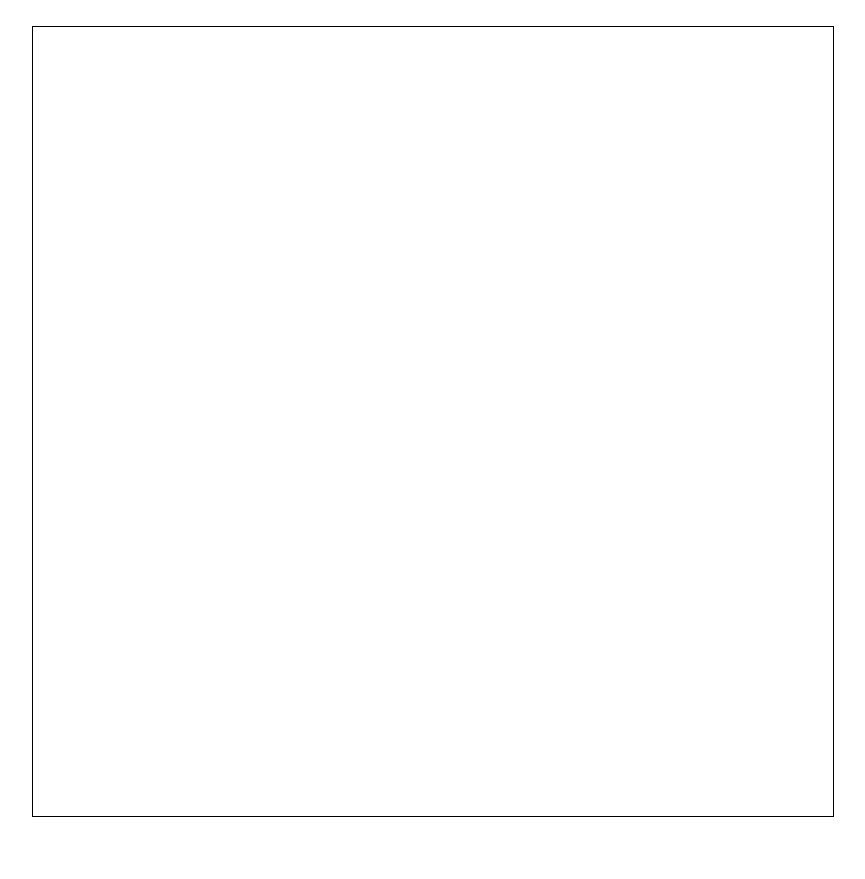
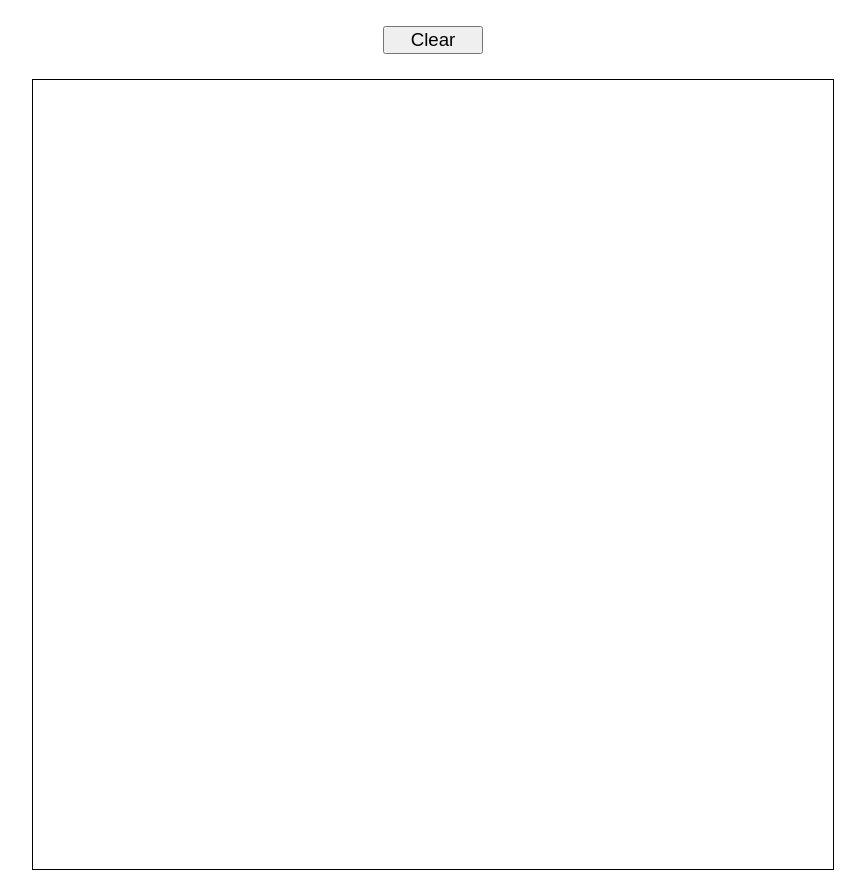
Before and after one commit to marinarose92/etch-a-sketch-js, a plain HTML site: page index.html in a window 1280 px wide. Shown: the whole page, without its empty margins (207-1072 px from the left). Before the commit the page ends 827 px from the top, so only its background shows below. Drawn offline with Linux system fonts and the light colour scheme.

Commit message:
added clear button

```diff
--- a/index.html
+++ b/index.html
@@ -11,6 +11,8 @@
 </head>
 
 <body>
+  <div id="clearButtonContainer">
+  <button id="clear">Clear</button></div>
     <div id="container"></div>
   <script src="script.js"></script>
 </body>
--- a/style.css
+++ b/style.css
@@ -37,3 +37,12 @@ time, mark, audio, video {
 .blue {
     background-color:black;
 }
+#clear {
+    width:100px;
+    font-size:14pt;
+}
+#clearButtonContainer {
+    margin:0 auto;
+    width:100px;
+    margin-top:2%;
+}
```
